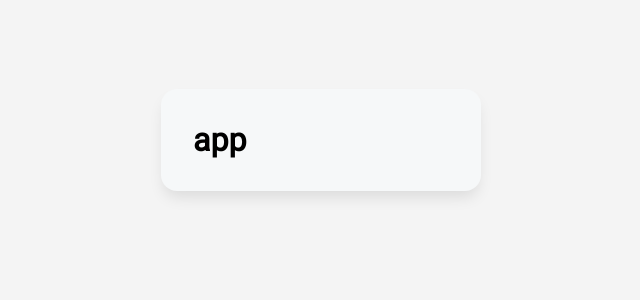
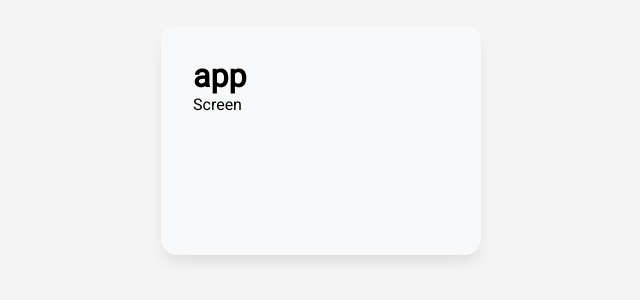
Before and after one commit to kittensgit/calculator, a React (Create React App) app: page / in a window 1280 px wide. Shown: the part 292-592 px from the top of the page, without its empty margins (319-959 px from the left). Built offline with nearby package versions, Linux system fonts and the light colour scheme.

Commit message:
Screen component(+css)

```diff
--- a/src/App.js
+++ b/src/App.js
@@ -1,11 +1,13 @@
 import './index.css';
 import Wrapper from './Components/Wrapper';
+import Screen from './Components/Screen';
 
 function App() {
   return (
     <div>
       <Wrapper>
         <h1>app</h1>
+        <Screen />   {/* тут будут цыферки писаться */}
       </Wrapper>
     </div>
   );
--- /dev/null
+++ b/src/Components/Screen.js
@@ -0,0 +1,9 @@
+import React from 'react'
+
+const Screen = () => {
+    return (
+        <div className='screen'>Screen</div>
+    )
+}
+
+export default Screen;
--- a/src/index.css
+++ b/src/index.css
@@ -15,6 +15,11 @@ body {
   font-family: 'Roboto', sans-serif;
 }
 
+.screen {
+  height: 4rem;
+  margin-bottom: 4rem;
+}
+
 .wrapper {
   background: #f6f8f9;
   width: 20rem;
```
